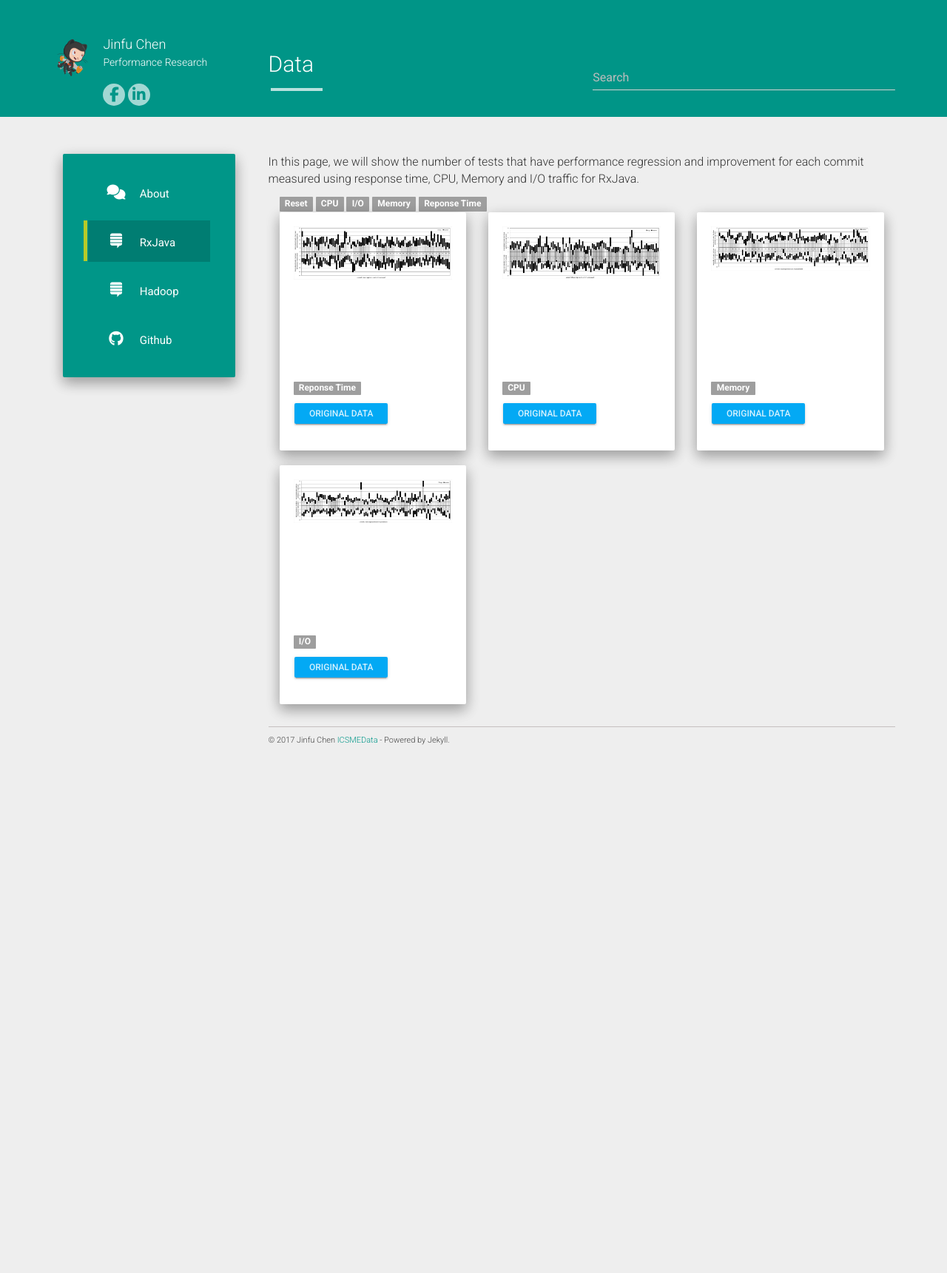
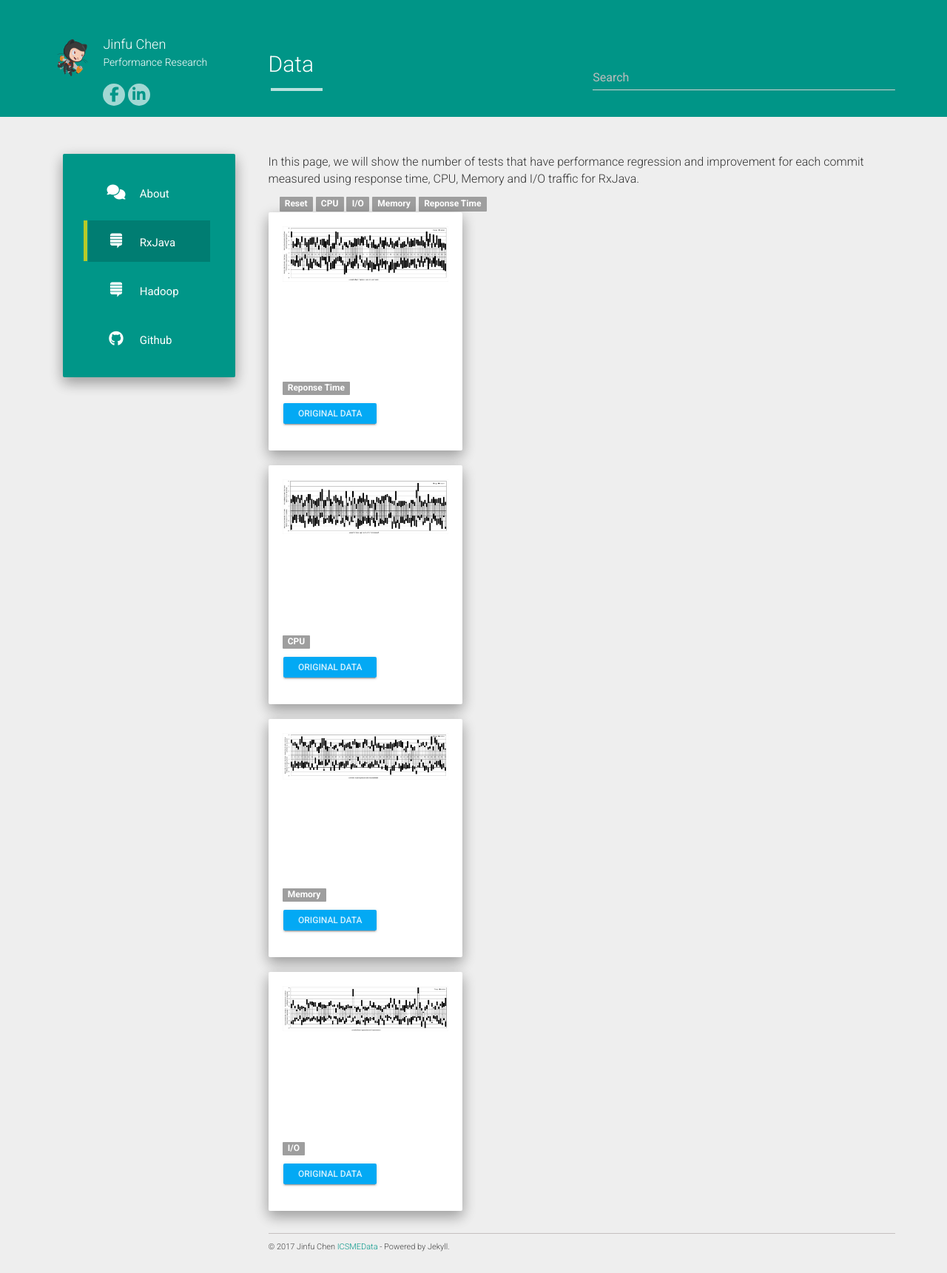
Before and after one commit to jinfuchen/icsmeData, a Jekyll site: the page built from projects.md, in a window 1280 px wide. Shown: the whole page at 74% size. Built offline with Jekyll 4.4.1, drawn with Linux system fonts in a browser that asks for light colours; nearby versions of some CDN libraries; before the commit the page ends 1036 px from its top, so only the background shows below that.

Commit message:
layout width

```diff
--- a/_layouts/project.html
+++ b/_layouts/project.html
@@ -9,7 +9,7 @@ layout: default
 
     {% include project_tags.html %}
     {% for i in site.data.projects %}
-    <div width="100%">
+    <div class="row" width="100%">
     <div class="project-item col-md-4 col-sm-6 col-xs-12" data-tags='{{ i.tags | jsonify | downcase }}'>
     	<div class="well project-outer">
     		<div class="project-inner">
```
